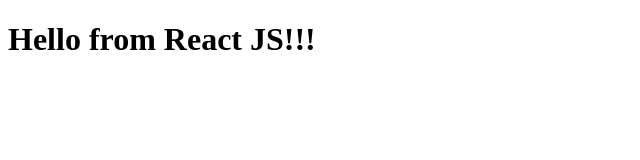
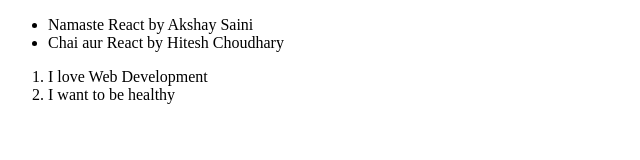
Before and after one commit to prabhu30/namaste-react, a plain HTML site: page hello-world-project/index.html in a window 1280 px wide. Shown: the whole page, without its empty margins (0-640 px from the left). Drawn offline with nearby package versions, Linux system fonts and the light colour scheme.

Commit message:
added pre-JSX syntax of using react

```diff
--- a/hello-world-project/App.js
+++ b/hello-world-project/App.js
@@ -6,5 +6,20 @@
     "Hello from React JS!!!"
 );
 
+const parent = React.createElement(
+    "div",
+    { class: "parent" },
+    [
+        React.createElement("ul", { class: "unordered-list" }, [
+            React.createElement("li", {}, "Namaste React by Akshay Saini"),
+            React.createElement("li", {}, "Chai aur React by Hitesh Choudhary")
+        ]),
+        React.createElement("ol", { class: "ordered-list" }, [
+            React.createElement("li", {}, "I love Web Development"),
+            React.createElement("li", {}, "I want to be healthy")
+        ])
+    ]
+)
+
 const root = ReactDOM.createRoot(rootContainer);
-root.render(headingElement);
+root.render(parent);
--- /dev/null
+++ b/hello-world-project/index.css
@@ -0,0 +1,3 @@
+.heading {
+    color: blue;
+}
--- a/hello-world-project/index.html
+++ b/hello-world-project/index.html
@@ -4,15 +4,14 @@
     <meta charset="UTF-8">
     <meta name="viewport" content="width=device-width, initial-scale=1.0">
     <title>Hello World Project</title>
+
+    <link rel="stylesheet" href="index.css">
 </head>
 <body>
-
     <div id="root"></div>
-
 
     <script crossorigin src="https://unpkg.com/react@18/umd/react.production.min.js"></script>
     <script crossorigin src="https://unpkg.com/react-dom@18/umd/react-dom.production.min.js"></script>
-
     <script src="App.js"></script>
 </body>
 </html>
```
